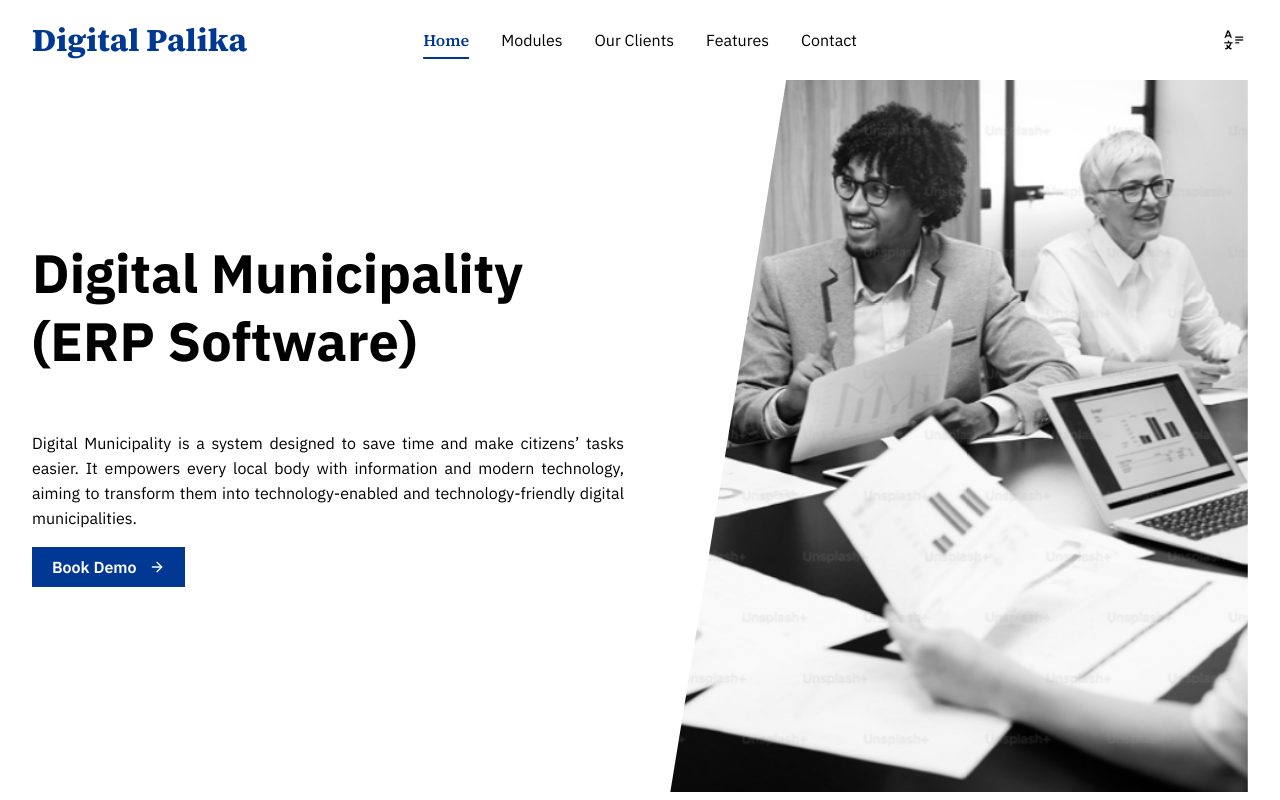
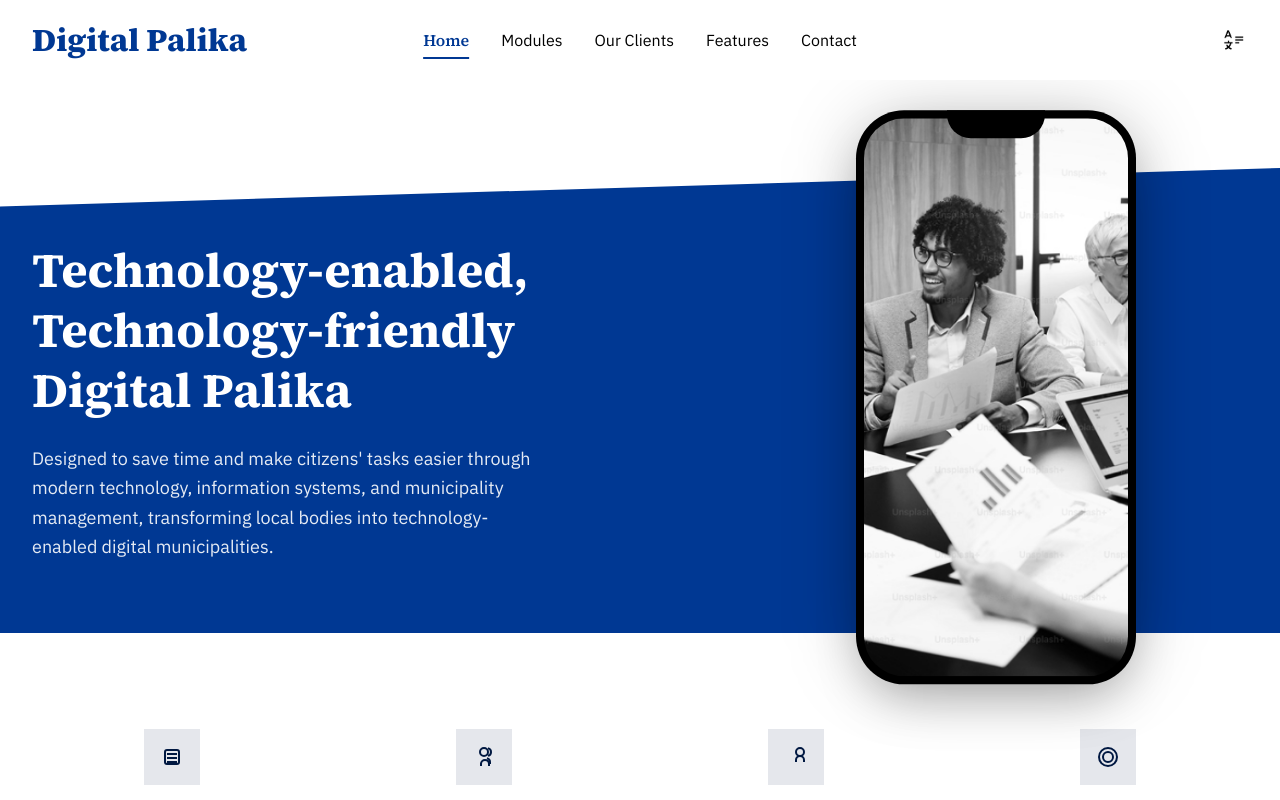
Before and after one commit to ninjainfosys78/digitalpalika, a Next.js app: page / in a window 1280 px wide. Shown: the top 800 px of the page. Built offline with nearby package versions, Linux system fonts and the light colour scheme.

Commit message:
feat: new-hero-section-design-implementation Closes TULEAP-1007

```diff
--- a/app/globals.css
+++ b/app/globals.css
@@ -30,3 +30,8 @@
     font-family: var(--font-heading) !important;
   }
 }
+
+/* Add to your global CSS file */
+.slanted-top {
+  clip-path: polygon(0 3vw, 100% 0, 100% 100%, 0% 100%);
+}
--- /dev/null
+++ b/app/head.tsx
@@ -0,0 +1,9 @@
+export default function Head() {
+  return (
+    <>
+      <title>Digital Palika</title>
+      <meta name="description" content="Digital Palika" />
+      <link rel="icon" href="/favicon-new.png" type="image/png" />
+    </>
+  );
+}
--- a/components/hero.tsx
+++ b/components/hero.tsx
@@ -1,104 +1,74 @@
 "use client";
 
-import Link from 'next/link';
 import { useLanguage } from '@/context/LanguageContext';
-import { useState } from 'react';
 
 export default function Hero() {
     return <HomeContent />;
 }
 
 const HomeContent = () => {
-	// LANGUAGE (up)
     const { lang } = useLanguage();
-	const [showScrollTop, setShowScrollTop] = useState(false);
 
-	// text for both languages
     const title = {
-		en: 'Digital Municipality (ERP Software)',
-		ne: 'डिजिटल पालिका (ईआरपी सफ्टवेयर)',
+        en: 'Technology-enabled,\nTechnology-friendly\nDigital Palika',
+        ne: 'प्रविधि युक्त,\nप्रविधि मैत्री\nडिजिटल पालिका',
     };
+
     const description = {
-		en:
-			'Digital Municipality is a system designed to save time and make citizens’ tasks easier. It empowers every local body with information and modern technology, aiming to transform them into technology-enabled and technology-friendly digital municipalities.',
-		ne:
-			'समयको बचत र जनताको काम सहज रूपमा सम्पन्न गर्नको लागि र हरेक स्थानीय निकायलाई सूचना तथा आधुनिक प्रविधिको माध्यमबाट सशक्त बनाउँदै प्रविधि युक्त, प्रविधि मैत्री डिजिटल पालिकाको रूपमा रूपान्तरण गर्न परिकल्पना गरिएको एक प्रणाली डिजिटल पालिका हो।',
-	};
-	const cta = {
-		en: 'Book Demo',
-		ne: 'डेमो बुक गर्नुहोस्',
+        en: 'Designed to save time and make citizens\' tasks easier through modern technology, information systems, and municipality management, transforming local bodies into technology-enabled digital municipalities.',
+        ne: 'हरेक स्थानीय निकायलाई सूचना तथा आधुनिक प्रविधिको माध्यमबाट सशक्त बनाउँदै प्रविधि युक्त, प्रविधि मैत्री डिजिटल पालिकाको रूपमा रूपान्तरण गर्न परिकल्पना गरिएको एक प्रणाली डिजिटल पालिका हो ।',
     };
 
     const active = lang === 'ne' ? 'ne' : 'en';
 
     return (
-		<>
-			{/* Hero Section */}
-			{/* responsive heights: ~50% viewport on small screens, full-screen on lg */}
-			<section className="relative h-[50vh] sm:h-[60vh] md:h-[70vh] lg:h-screen flex items-start bg-white overflow-hidden">
-				{/* MOBILE: half-bleed background image + dark brand overlay (visible when hamburger shows) */}
-				<div className="absolute inset-0 block lg:hidden">
+        <section className="relative bg-white overflow-visible pt-20 md:pt-24">
+            {/* Phone Mockup - Only show on large screens and up */}
+            <div className="hidden lg:flex lg:absolute lg:right-20 xl:right-36 2xl:right-52 lg:top-[55%] lg:-translate-y-1/2 justify-center mt-8 lg:mt-0 z-30 pointer-events-none"
+                style={{ pointerEvents: 'none' }}>
+                <div className="relative w-[200px] sm:w-[230px] md:w-[250px] lg:w-[260px] xl:w-[280px] 2xl:w-[300px]">
+                    {/* Phone Frame Shadow */}
+                    <div className="absolute inset-0 bg-black/30 blur-2xl rounded-[3rem] scale-95"></div>
+
+                    {/* Phone Frame */}
+                    <div className="relative bg-black rounded-[2.5rem] sm:rounded-[3rem] p-2 shadow-2xl">
+                        {/* Notch */}
+                        <div className="absolute top-0 left-1/2 -translate-x-1/2 w-[35%] h-7 bg-black rounded-b-3xl z-10"></div>
+
+                        {/* Screen */}
+                        <div className="bg-white rounded-[2rem] sm:rounded-[2.5rem] overflow-hidden aspect-[9/19]">
                             <img
                                 src="/herosection.png"
-						alt="ERP Demo"
-						className="w-full h-full object-cover grayscale opacity-60"
-					/>
-					{/* dark brand overlay to make text readable */}
-					<div className="absolute inset-0 opacity-20 pointer-events-none" />
-				</div>
-
-				{/* Content container */}
-				<div className="container mx-auto px-4 sm:px-6 lg:px-8 flex flex-col md:flex-row items-start gap-6 sm:gap-8 relative z-10">
-					{/* Left text column (reduced top padding on small screens so lower content shows up) */}
-					<div className="w-full md:w-2/5 flex-1 py-8 md:py-20 lg:py-40">
-						{/* Title */}
-						<h1 className="font-extrabold mb-4 leading-tight
-							text-3xl sm:text-4xl md:text-5xl lg:text-[54px]
-							text-black lg:text-[#000000] text-left lg:text-left">
-							<span className="block">{title[active]}</span>
-						</h1>
-
-						{/* Description */}
-						<div className="md:py-10 max-w-3xl lg:mx-0">
-							<p className="mb-4
-								text-base sm:text-lg md:text-[16px]
-								text-black lg:text-[#000000] text-left lg:text-justify">
-								<span className="block">{description[active]}</span>
-							</p>
-
-							{/* CTA */}
-							<a
-								href="/contact"
-								className="inline-flex items-center gap-3 bg-[#003893] hover:bg-[#002f72] text-white font-semibold px-5 py-3 mx-auto lg:mx-0"
-								role="button"
-							>
-								<span className="leading-none">{cta[active]}</span>
-								<svg className="w-4 h-4" viewBox="0 0 24 24" fill="none" stroke="currentColor" strokeWidth="2" strokeLinecap="round" strokeLinejoin="round">
-									<path d="M5 12h14" />
-									<path d="M12 5l7 7-7 7" />
-								</svg>
-							</a>
-						</div>
-					</div>
-
-					{/* Right image column for large screens (keep diagonal clip) */}
-					<div className="hidden lg:flex flex-1 w-full md:w-3/5 relative justify-center items-start">
-						<div
-							className="w-full h-screen overflow-hidden"
-							style={{
-								clipPath: "polygon(22% 0, 100% 0, 100% 100%, 0 100%)",
-							}}
-						>
-							<img
-								src="/herosection.png"
-								alt="ERP Demo"
-								className="w-full h-full object-cover grayscale"
-								style={{ transform: "translateY(-11%) translateZ(0)" }}
+                                alt="Digital Palika Mobile App"
+                                className="w-full h-full object-cover"
                             />
                         </div>
                     </div>
                 </div>
+            </div>
+
+            <div className="relative py-4 md:py-6 lg:py-6">
+                {/* Blue Background Section - Full Width */}
+                <div className="w-full bg-[#003893] slanted-top -mt-4 sm:-mt-6 lg:-mt-8">
+                    <div className="container mx-auto px-4 sm:px-6 lg:px-8">
+                        <div className="relative flex flex-col lg:flex-row items-center">
+                            {/* Left Content */}
+                            <div className="w-full lg:w-[60%] text-white pr-4 sm:pr-8 lg:pr-48 xl:pr-56 py-10 sm:py-12 lg:py-14 xl:py-18 relative z-10">
+                                {/* Title */}
+                                <h1 className="text-3xl sm:text-4xl lg:text-4xl xl:text-5xl 2xl:text-6xl font-bold mb-5 sm:mb-6 leading-tight whitespace-pre-line">
+                                    {title[active]}
+                                </h1>
+
+                                {/* Description */}
+                                <p className="text-sm sm:text-base lg:text-base xl:text-lg leading-relaxed opacity-90 max-w-2xl">
+                                    {description[active]}
+                                </p>
+                            </div>
+                            {/* (No phone here anymore) */}
+                        </div>
+                    </div>
+                </div>
+            </div>
         </section>
-		</>
     );
 };
```
Also changed, not shown: public/favicon-new.png (added). Lines whose indentation alone changed are shown as unchanged.
